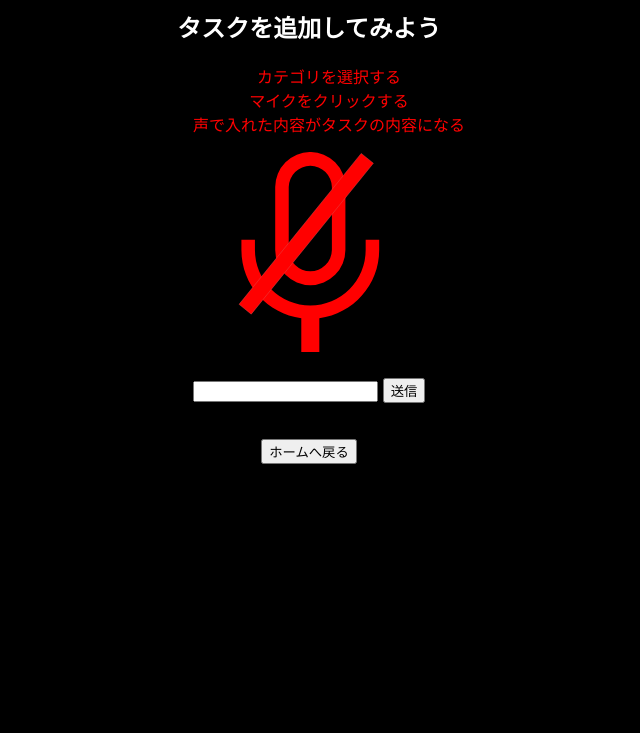
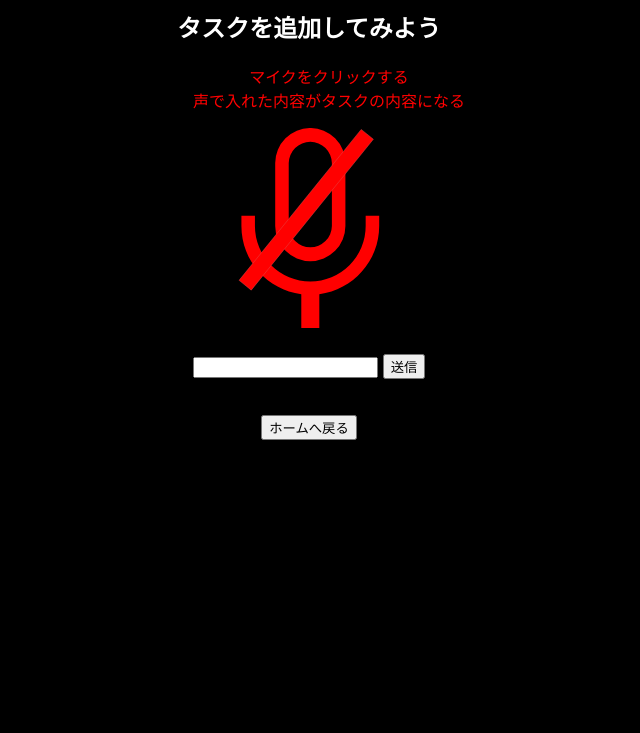
Before and after one commit to zer0Cyber/VoiceMemoApp, a website: page voicememo.html in a window 1280 px wide. Shown: the part 67-800 px from the top of the page, without its empty margins (331-971 px from the left). Drawn offline with Linux system fonts and the light colour scheme.

Commit message:
Remove the category field.

```diff
--- a/voicememo.html
+++ b/voicememo.html
@@ -79,7 +79,6 @@
           <h2>タスクを追加してみよう</h2>
           <div class="description">
             <ol>
-              <li>カテゴリを選択する</li>
               <li>マイクをクリックする</li>
               <li>声で入れた内容がタスクの内容になる</li>
             </ol>
```
